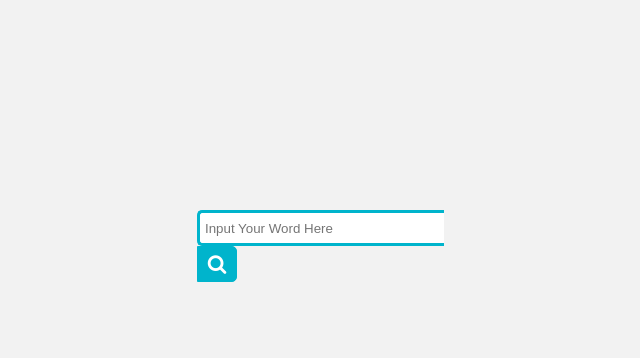
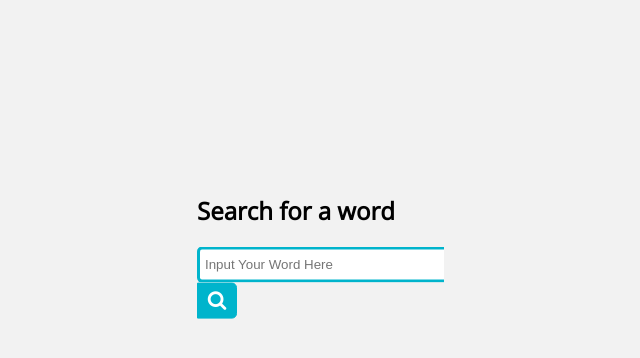
Before and after one commit to TRL242/Dictionary_Django, a Django app: page / in a window 1280 px wide. Shown: the part 154-512 px from the top of the page, without its empty margins (251-891 px from the left). Run offline with Django 3.2, Linux system fonts and the light colour scheme.

Commit message:
added word views and made edit to index.html

```diff
--- a/dictionary/dictionary_app/views.py
+++ b/dictionary/dictionary_app/views.py
@@ -1,8 +1,19 @@
 from django.shortcuts import render
+from PyDictionary import PyDictionary
 
 # Create your views here.
 def index(request):
     return render(request, 'index.html')
 
 def word(request):
-    return render(request, 'word.html')
+    search = request.GET.get('search')
+    dictionary = PyDictionary()
+    meaning = dictionary.meaning(search)
+    synonyms = dictionary.synonyms(search)
+    antonyms = dictionary.antonyms(search)
+    context = {
+        'meaning': meaning,
+        'synonyms': synonyms,
+        'antonyms': antonyms,
+    }
+    return render(request, 'word.html', context)
--- a/dictionary/templates/index.html
+++ b/dictionary/templates/index.html
@@ -55,6 +55,7 @@ body{
 </head>
 <body>
 <div class="wrap">
+    <h2>Search for a word</h2>
    <div class="search">
      <form action="word">
       <input type="text" name="search" class="searchTerm" placeholder="Input Your Word Here">
```
